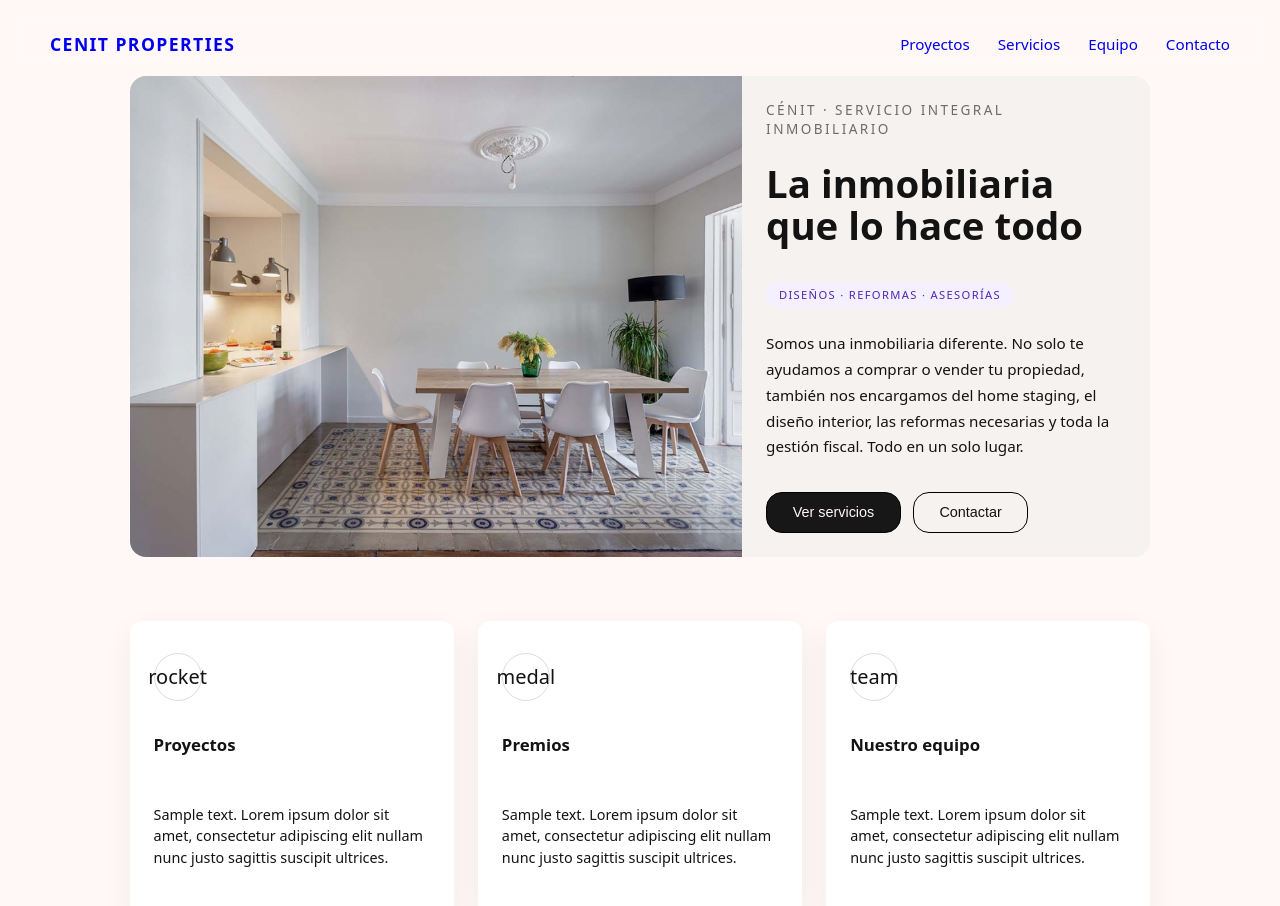
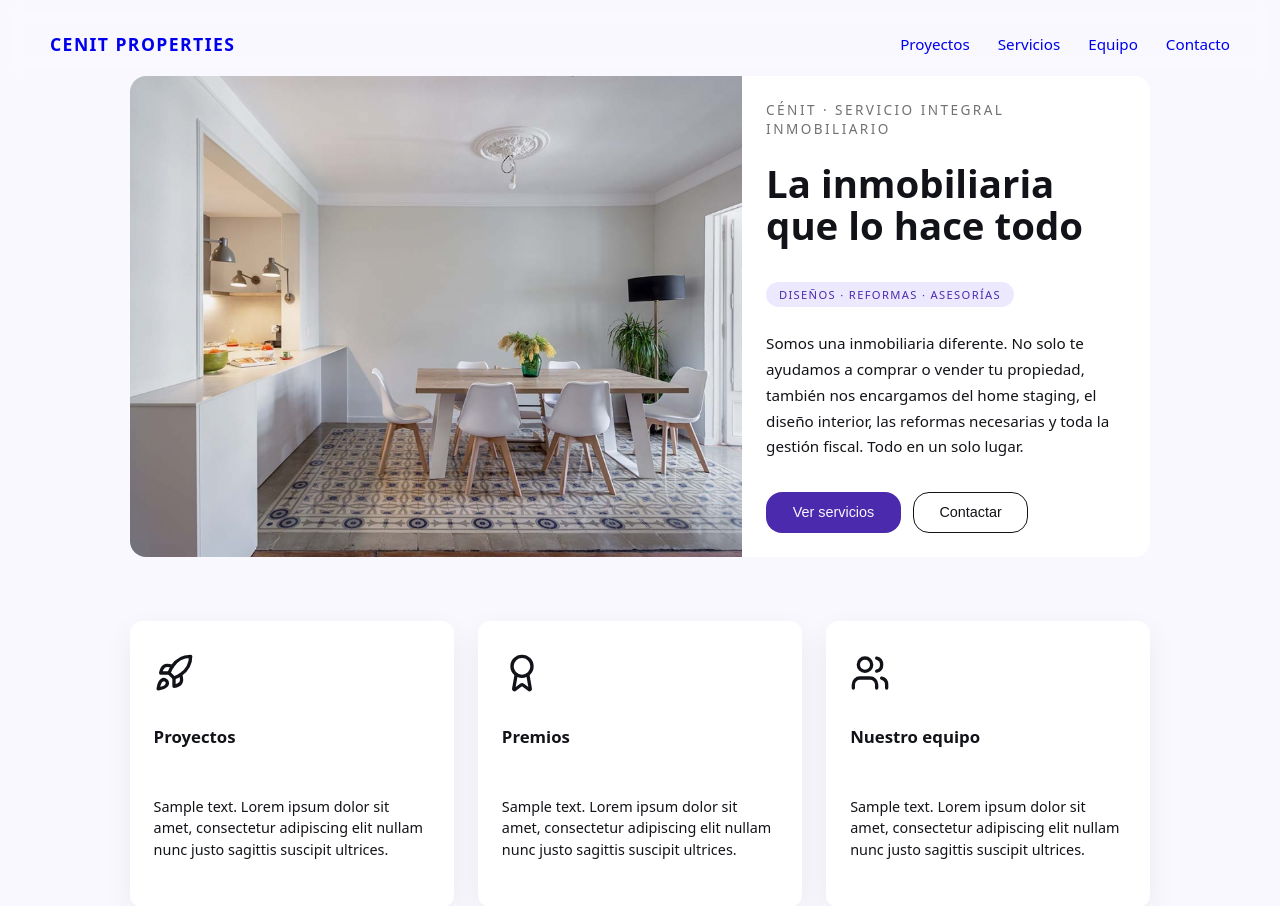
Before and after one commit to rricajos/cenit-properties-web, a SvelteKit app: page / in a window 1280 px wide. Shown: the top 906 px of the page. Built offline with nearby package versions, Linux system fonts and the light colour scheme.

Commit message:
lucid-svelte

```diff
--- a/package.json
+++ b/package.json
@@ -32,5 +32,8 @@
 		"typescript": "^5.9.3",
 		"typescript-eslint": "^8.47.0",
 		"vite": "^7.2.2"
+	},
+	"dependencies": {
+		"lucide-svelte": "^0.556.0"
 	}
 }
--- a/src/app.css
+++ b/src/app.css
@@ -2,28 +2,32 @@
 	--font-sans: system-ui, -apple-system, BlinkMacSystemFont, 'Segoe UI', sans-serif;
 
 	/* LIGHT por defecto */
-	--color-bg: #fff8f6;
-	--color-card: #f5f2ef;
-	--color-text: #131313;
+	--color-bg: #f9f8fe;
+	--color-card: #fff;
+	--color-text: #121318;
 	--color-text-muted: #7a726b;
 
-	--color-primary: #171717;
-	--color-primary-contrast: #fff8f6;
+	/* primary = accent principal */
+	--color-primary: #4b2aad; /* indigo/morado sobrio */
+	--color-primary-contrast: #f9f8fe; /* texto del botón, mismo tono de fondo */
 
-	--accent-soft: #f4f0ff;
+	/* acentos secundarios (tags, chips, etc.) */
+	--accent-soft: #ece9ff; /* versión suavizada del primary */
 	--accent-strong: #4b2aad;
 }
 
 /* DARK: se activa solo si el sistema está en modo oscuro */
 @media (prefers-color-scheme: dark) {
 	:root {
-		--color-bg: #131313;
-		--color-card: #1d1916;
-		--color-text: #fff8f6;
+		--color-bg: #121318;
+		--color-card: #181922;
+		--color-text: #f9f8fe;
 		--color-text-muted: #b0a59a;
 
-		--color-primary: #f5f2ef;
-		--color-primary-contrast: #0f1111;
+		/* primary adaptado a dark: más claro */
+		--color-primary: #d2c4ff; /* lavanda claro */
+		--color-primary-contrast: #121318; /* texto oscuro dentro del botón */
+
 		--accent-soft: #241b33;
 		--accent-strong: #d2c4ff;
 	}
@@ -42,12 +46,11 @@ body {
 	padding: 0;
 }
 
-/* 👇 Aquí ya te integras con el nav */
 body {
 	font-family: var(--font-sans);
-	background-color: var(--color-bg); /* fondo según tema */
-	color: var(--color-text); /* texto según tema */
-	color-scheme: light dark; /* integra también scrollbars, inputs, etc. */
+	background-color: var(--color-bg);
+	color: var(--color-text);
+	color-scheme: light dark;
 }
 
 figure {
@@ -58,7 +61,7 @@ figure {
 	border-radius: 1rem;
 	padding: 0.7rem 1.6rem;
 	font-size: 0.9rem;
-	border: 1px solid #000;
+	border: 1px solid transparent;
 	cursor: pointer;
 }
 
@@ -66,7 +69,9 @@ figure {
 	background: var(--color-primary);
 	color: var(--color-primary-contrast);
 }
+
 .btn-outline {
 	background: transparent;
 	color: var(--color-text);
+	border-color: var(--color-text);
 }
--- a/src/lib/components/features/FeatureCard.svelte
+++ b/src/lib/components/features/FeatureCard.svelte
@@ -1,16 +1,25 @@
-<!-- src/lib/components/features/FeatureCard.svelte -->
 <script lang="ts">
+	import Icon from '$lib/components/ui/Icon.svelte';
+	import { Rocket, Award, Users } from 'lucide-svelte';
+
 	export let title: string;
 	export let text: string;
 	export let icon: string | undefined = undefined;
 </script>
 
 <article class="feature-card">
-	{#if icon}
-		<div class="feature-card__icon">
-			<!-- Aquí puedes cambiar por un <Icon name={icon} /> si usas un sistema de iconos -->
-			<span>{icon}</span>
-		</div>
+	{#if icon === 'rocket'}
+		<Icon size={40} className="feature-card__icon">
+			<Rocket />
+		</Icon>
+	{:else if icon === 'medal'}
+		<Icon size={40} className="feature-card__icon">
+			<Award />
+		</Icon>
+	{:else if icon === 'team'}
+		<Icon size={40} className="feature-card__icon">
+			<Users />
+		</Icon>
 	{/if}
 
 	<h3 class="feature-card__title">{title}</h3>
@@ -19,7 +28,7 @@
 
 <style>
 	.feature-card {
-		background: #ffffff;
+		background: var(--color-card);
 		padding: 2rem 1.5rem;
 		border-radius: 0.75rem;
 		box-shadow: 0 10px 30px rgba(0, 0, 0, 0.06);
@@ -29,14 +38,9 @@
 	}
 
 	.feature-card__icon {
-		width: 3rem;
-		height: 3rem;
 		border-radius: 999px;
-		border: 1px solid #ddd;
-		display: inline-flex;
-		align-items: center;
-		justify-content: center;
-		font-size: 1.25rem;
+		background: var(--accent-soft);
+		color: var(--accent-strong);
 	}
 
 	.feature-card__title {
--- a/src/lib/components/ui/Icon.svelte
+++ b/src/lib/components/ui/Icon.svelte
@@ -12,6 +12,8 @@
 		display: inline-flex;
 		align-items: center;
 		justify-content: center;
+		font-size: 1.3rem;
+		line-height: 1;
 	}
 
 	.icon :global(svg) {
```
Also changed, not shown: 1 other file (tests, documents, lock files or other folders).
